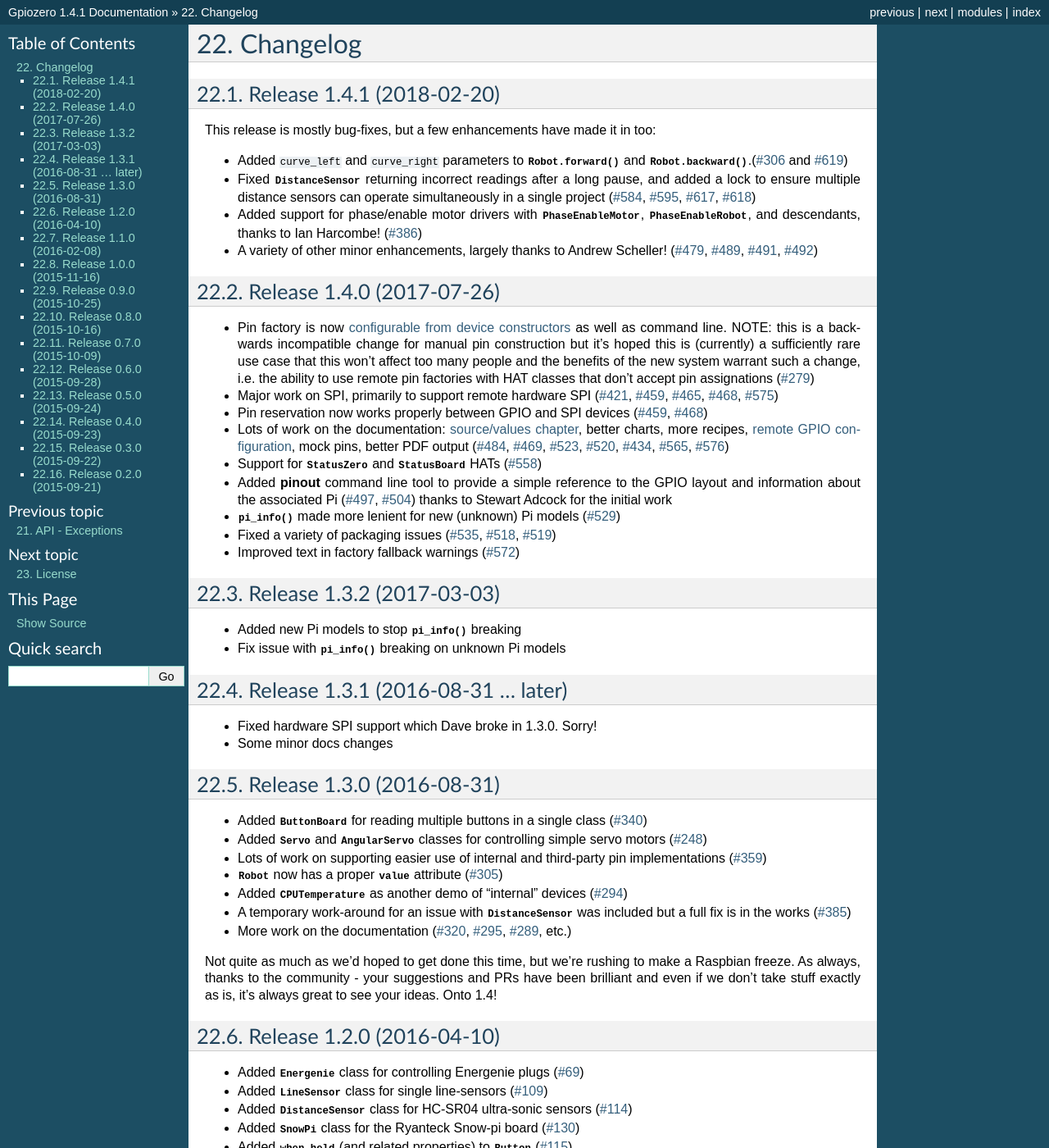
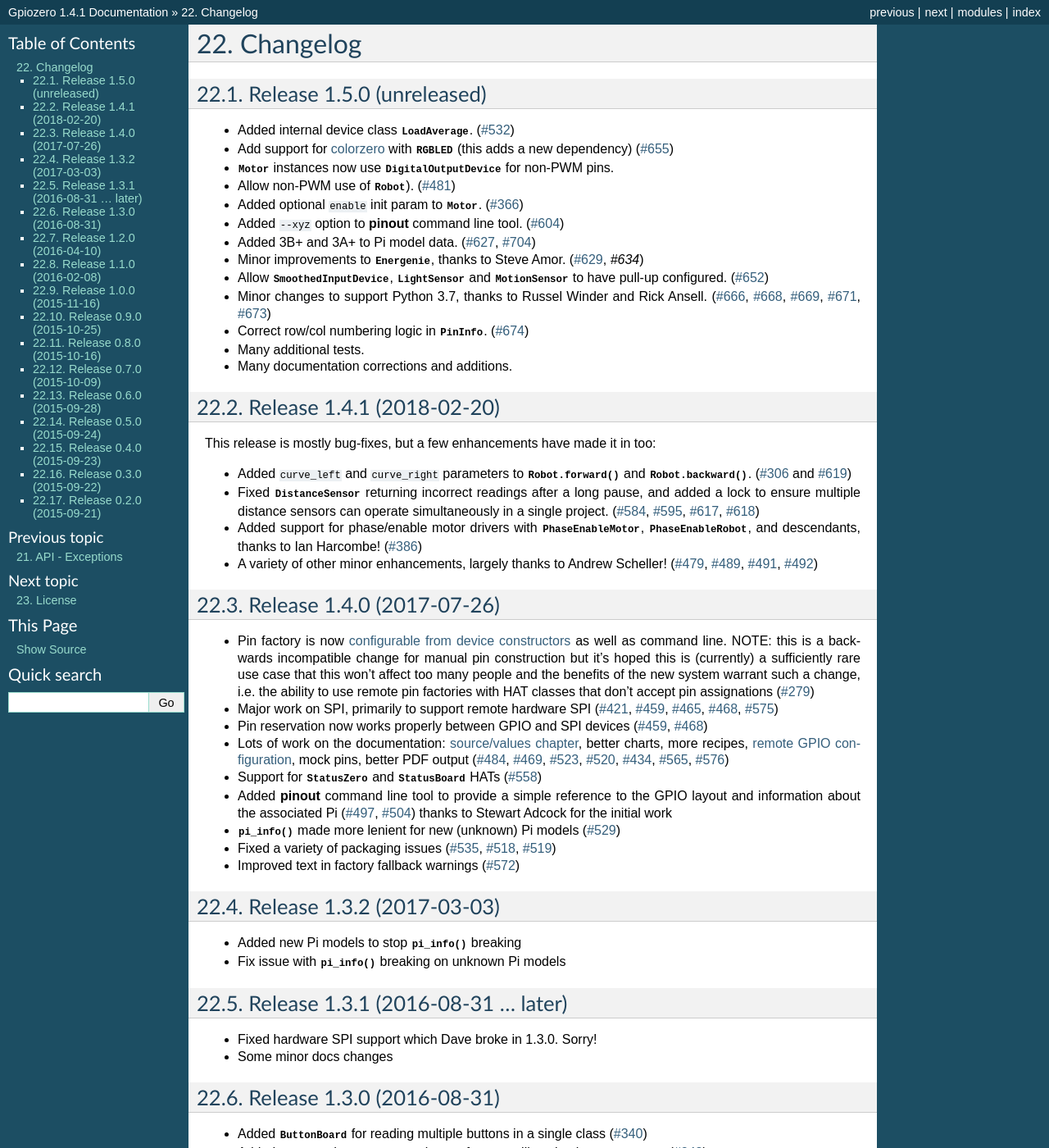
Before and after one commit to gpiozero/gpiozero, a Sphinx documentation site: the page built from docs/changelog.rst, in a window 1280 px wide and 1400 px high. Shown: the whole window at 82% size. Built offline with Sphinx 7.4.7, drawn with Linux system fonts in a browser that asks for light colours; some of the changed text lies outside the part shown.

Commit message:
Add partial changelog for upcoming v1.5 release

```diff
--- a/docs/changelog.rst
+++ b/docs/changelog.rst
@@ -4,6 +4,46 @@
 
 .. currentmodule:: gpiozero
 
+Release 1.5.0 (unreleased)
+==========================
+
+* Added internal device class :class:`LoadAverage`. (`#532`_)
+* Add support for `colorzero`_ with :class:`RGBLED` (this adds a new dependency)
+  (`#655`_)
+* :class:`Motor` instances now use :class:`DigitalOutputDevice` for non-PWM
+  pins.
+* Allow non-PWM use of :class:`Robot`). (`#481`_)
+* Added optional ``enable`` init param to :class:`Motor`. (`#366`_)
+* Added ``--xyz`` option to :program:`pinout` command line tool. (`#604`_)
+* Added 3B+ and 3A+ to Pi model data. (`#627`_, `#704`_)
+* Minor improvements to :class:`Energenie`, thanks to Steve Amor. (`#629`_,
+  `#634`)
+* Allow :class:`SmoothedInputDevice`, :class:`LightSensor` and
+  :class:`MotionSensor` to have pull-up configured. (`#652`_)
+* Minor changes to support Python 3.7, thanks to Russel Winder and Rick Ansell.
+  (`#666`_, `#668`_, `#669`_, `#671`_, `#673`_)
+* Correct row/col numbering logic in :class:`PinInfo`. (`#674`_)
+* Many additional tests.
+* Many documentation corrections and additions.
+
+
+.. _#532: https://github.com/RPi-Distro/python-gpiozero/issues/532
+.. _colorzero: https://colorzero.readthedocs.io/en/stable
+.. _#655: https://github.com/RPi-Distro/python-gpiozero/issues/655
+.. _#481: https://github.com/RPi-Distro/python-gpiozero/issues/481
+.. _#366: https://github.com/RPi-Distro/python-gpiozero/issues/366
+.. _#604: https://github.com/RPi-Distro/python-gpiozero/issues/604
+.. _#627: https://github.com/RPi-Distro/python-gpiozero/issues/627
+.. _#704: https://github.com/RPi-Distro/python-gpiozero/issues/704
+.. _#629: https://github.com/RPi-Distro/python-gpiozero/issues/629
+.. _#634: https://github.com/RPi-Distro/python-gpiozero/issues/634
+.. _#652: https://github.com/RPi-Distro/python-gpiozero/issues/652
+.. _#666: https://github.com/RPi-Distro/python-gpiozero/issues/666
+.. _#668: https://github.com/RPi-Distro/python-gpiozero/issues/668
+.. _#669: https://github.com/RPi-Distro/python-gpiozero/issues/669
+.. _#671: https://github.com/RPi-Distro/python-gpiozero/issues/671
+.. _#673: https://github.com/RPi-Distro/python-gpiozero/issues/673
+.. _#674: https://github.com/RPi-Distro/python-gpiozero/issues/674
 
 Release 1.4.1 (2018-02-20)
 ==========================
@@ -11,10 +51,10 @@
 This release is mostly bug-fixes, but a few enhancements have made it in too:
 
 * Added ``curve_left`` and ``curve_right`` parameters to :meth:`Robot.forward`
-  and :meth:`Robot.backward`.(`#306`_ and `#619`_)
+  and :meth:`Robot.backward`. (`#306`_ and `#619`_)
 * Fixed :class:`DistanceSensor` returning incorrect readings after a long
   pause, and added a lock to ensure multiple distance sensors can operate
-  simultaneously in a single project (`#584`_, `#595`_, `#617`_, `#618`_)
+  simultaneously in a single project. (`#584`_, `#595`_, `#617`_, `#618`_)
 * Added support for phase/enable motor drivers with :class:`PhaseEnableMotor`,
   :class:`PhaseEnableRobot`, and descendants, thanks to Ian Harcombe!
   (`#386`_)
```
